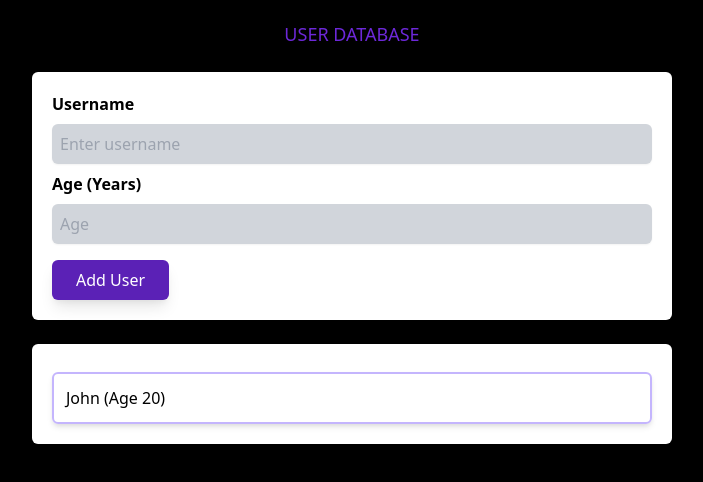
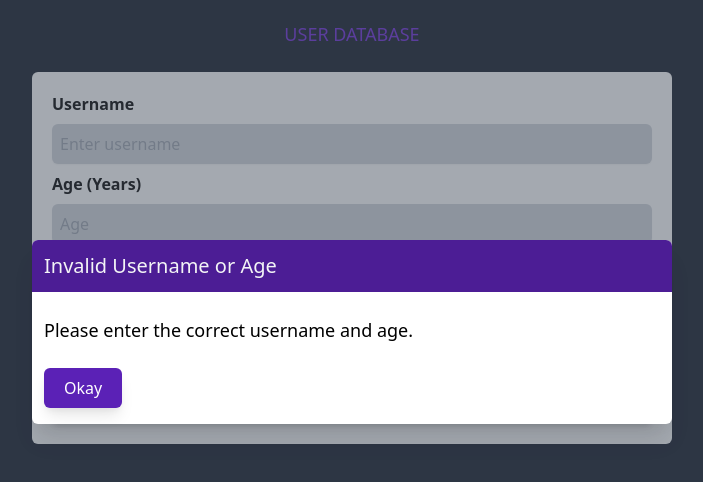
Before and after one commit to FuryACE007/userData, a React (Create React App) app: page / in a window 1280 px wide. Shown: the top 482 px of the page, without its empty margins (288-991 px from the left). Built offline with nearby package versions, Linux system fonts and the light colour scheme.

Commit message:
Add invalid message to App component

```diff
--- a/src/App.js
+++ b/src/App.js
@@ -2,6 +2,7 @@ import React, {useState} from "react";
 
 import UserForm from "./components/UserForm";
 import UsersList from "./components/UsersList";
+import InvalidMessage from "./components/InvalidMessage";
 
 let usersArr = [
   {
@@ -22,10 +23,11 @@ function App() {
   };
   console.log(nameVal);
   return (
-    <div className=" bg-black min-h-screen">
+    <div className=" bg-gray-900 min-h-screen">
       <p className=" text-lg text-purple-700 text-center uppercase pt-5">User Database</p>
       <UserForm onSubmitInfo = {infoSubmitHandler} />
       <UsersList arr = {usersArr}  />
+      <InvalidMessage />
     </div>
   );
 };
--- a/src/components/InvalidMessage.js
+++ b/src/components/InvalidMessage.js
@@ -1,10 +1,15 @@
-const InvalidMessage=()=>{
-    return (
-        <div className=" bg-blend-overlay container flex flex-col w-1/2 mx-auto bg-white rounded-md p-5 mt-6">
-            <h1 className= "text-xl flex-col bg-purple-700">Invalid Username or age</h1>
-            <p>Please enter the correct username and age.</p>
-        </div>
-    );
+const InvalidMessage = () => {
+  return (
+    <div className="fixed inset-0 bg-gray-600 bg-opacity-50 overflow-y-auto h-full w-full">
+      <div className="container flex flex-col w-1/2 mx-auto bg-white rounded-md mt-60 shadow-xl">
+        <h1 className="text-xl text-gray-100 flex-col bg-purple-900 p-3 rounded-t-md">
+          Invalid Username or Age
+        </h1>
+        <p className="p-6 pl-3 text-lg">Please enter the correct username and age.</p>
+        <button type= "button" className="items-center ml-3 mb-4 px-5 py-2 text-white transition-all bg-purple-800 rounded-md shadow-lg w-max hover:bg-purple-900 hover:shadow-none" >Okay</button>
+      </div>
+     </div>
+  );
 };
 
 export default InvalidMessage;
--- a/src/components/UserForm.js
+++ b/src/components/UserForm.js
@@ -16,8 +16,7 @@ const UserForm = (props) => {
   const submitHandler = (event)=>{
     event.preventDefault();
 
-    if(enteredUsername.trim().length > 0 && enteredAge > 0){
-      // console.log(enteredUsername,enteredAge);
+    if(enteredUsername.trim().length > 0 && +enteredAge > 0){ //+ ensures age is converted to number
       setIsValid(true);
 
       const info = {
```
